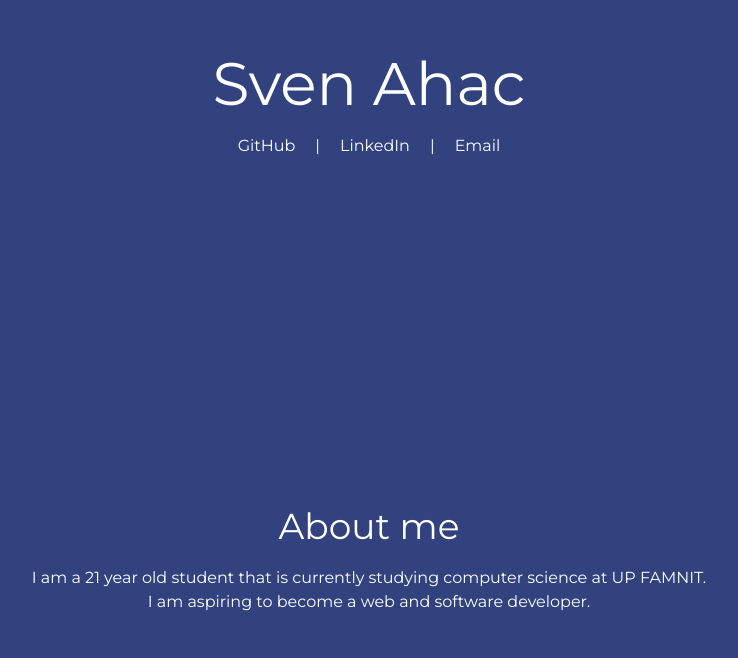
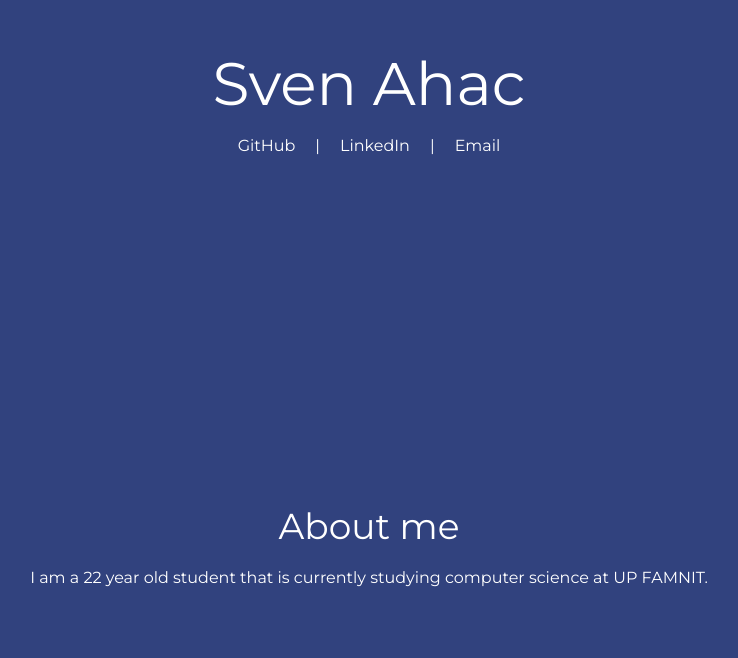
Before and after one commit to svenahac/svenahac.com, a Svelte app: page / in a window 1280 px wide. Shown: the part 294-952 px from the top of the page, without its empty margins (271-1009 px from the left). Built offline with nearby package versions, Linux system fonts and the light colour scheme.

Commit message:
fixed info

```diff
--- a/src/App.svelte
+++ b/src/App.svelte
@@ -13,8 +13,7 @@
     </div>
     <div id="about" class="h-72">
       <h2 class="text-4xl mb-5">About me</h2>
-      <p>I am a 21 year old student that is currently studying computer science at UP FAMNIT.</p>
-      <p>I am aspiring to become a web and software developer.</p>
+      <p>I am a 22 year old student that is currently studying computer science at UP FAMNIT.</p>
 
     </div>
     <div id="projects" class="m-0 flex flex-col min-h-screen">
```
